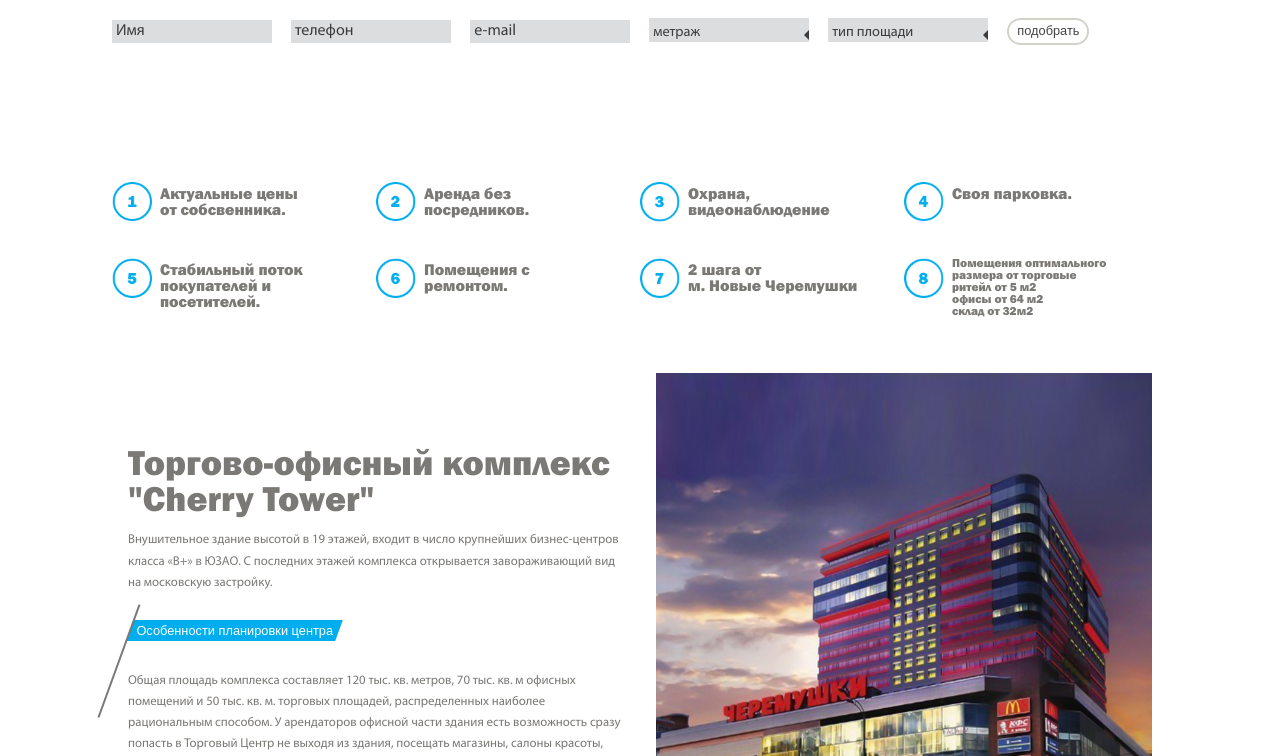
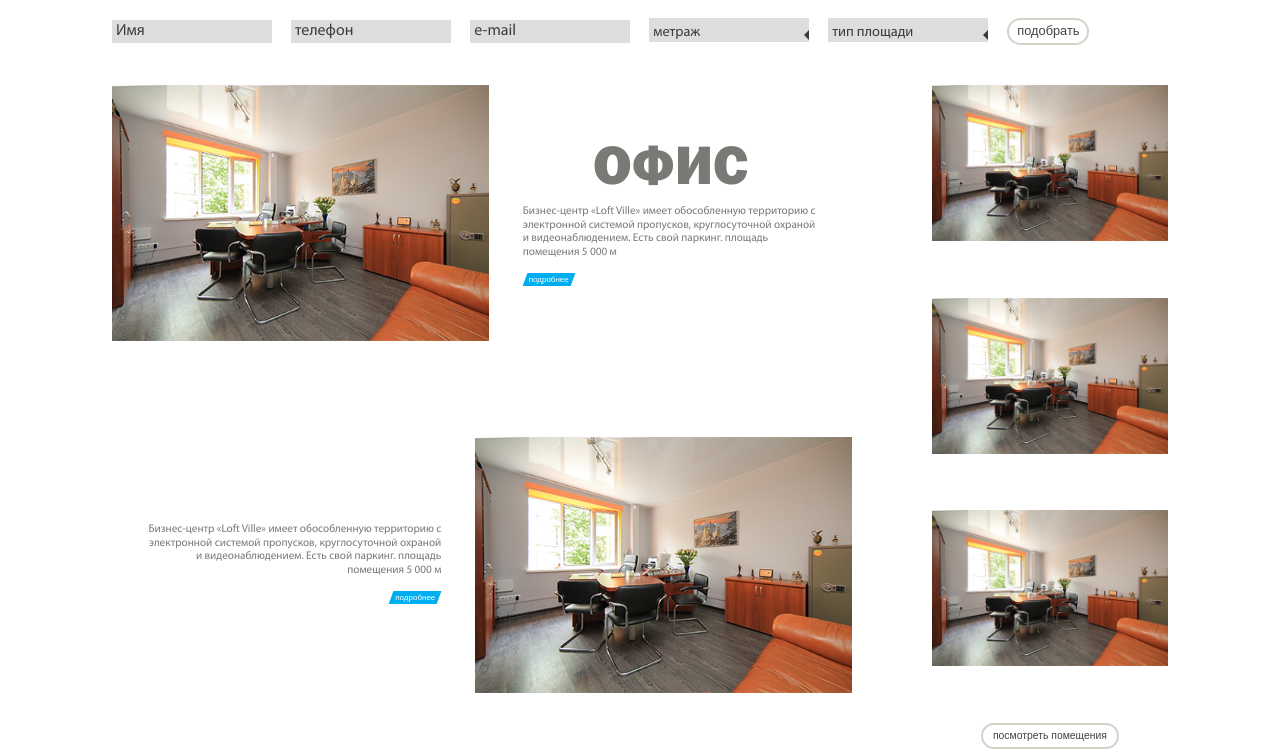
Before and after one commit to solaire-off/cherry-tower, a website: page app/index.html in a window 1280 px wide. Shown: the part 704-1460 px from the top of the page. Drawn offline with Linux system fonts and the light colour scheme.

Commit message:
Block 'rental'

```diff
--- a/app/index.html
+++ b/app/index.html
@@ -49,7 +49,6 @@
 	<section class="section" id="rental">
 		<div class="container">
 			<p class="section-title is-1">Подобрать помещение </p>
-
 			<div class="rental-form">
 				<form action="#" class="form">
 					<input class="field" type="text" placeholder="Имя">
@@ -70,6 +69,49 @@
 					</select>
 					<button class="button is-circle is-white is-sm">подобрать</button>
 				</form>
+			</div>
+			<div class="rental">
+				<div class="main-rental">
+					<div class="big-rental">
+						<img class="big-rental-img" src="img/office.png" alt="Офис">
+						<div class="big-rental-info">
+							<p class="title is-1">Офис</p>
+							<p>
+								Бизнес-центр «Loft Ville» имеет обособленную
+								территорию с электронной системой
+								пропусков, круглосуточной охраной и
+								видеонаблюдением. Есть свой паркинг.
+								площадь помещения  5 000 м
+								</p>
+								<p class="align-text is-left"><button class="button is-parallelogram is-blue">подробнее</button></p>
+						</div>
+					</div>
+					<div class="big-rental">
+						<div class="big-rental-info">
+
+							<p class="align-text is-right">Бизнес-центр «Loft Ville» имеет обособленную
+							территорию с электронной системой
+							пропусков, круглосуточной охраной и
+							видеонаблюдением. Есть свой паркинг.
+							площадь помещения  5 000 м </p>
+							<p class="align-text is-right"><button class="button is-parallelogram is-blue">подробнее</button></p>
+
+						</div>
+						<img class="big-rental-img" src="img/office.png" alt="Офис">
+					</div>
+				</div>
+				<div class="side-rental">
+					<div class="small-rental">
+						<img src="img/office.png" alt="Офис">
+					</div>
+					<div class="small-rental">
+						<img src="img/office.png" alt="Офис">
+					</div>
+					<div class="small-rental">
+						<img src="img/office.png" alt="Офис">
+					</div>
+					<p class="align-text is-center"><button class="button is-circle is-white is-xs">посмотреть помещения</button></p>
+				</div>
 			</div>
 		</div>
 	</section>
--- a/app/sass/main.sass
+++ b/app/sass/main.sass
@@ -145,6 +145,10 @@
     &.is-sm
         font-size: 1.6rem;
         padding: 0.5rem 1rem;
+
+    &.is-xs
+      font-size: 1.3rem;
+      padding: 0.6rem 1.2rem;
 
     &.is-white
       border: 2px solid #d3d2c9;
@@ -335,7 +339,7 @@
 
 
 #best
-  padding-top: 6rem
+  padding-top: 1rem
   padding-bottom: 2rem
 
 .best-item
@@ -471,25 +475,6 @@
       width: 14rem
 
 
-#rental
-  margin-top: 4rem
-
-.rental-form
-  margin-top: 2rem
-  input
-    font-size: 2rem
-    background: #dbddde
-    border: transparent
-    padding: .3rem .5rem
-
-  .field, .select
-    margin-right: 2rem
-    width: 20rem
-
-
-
-
-
 .select-hidden
   display: none;
   visibility: hidden;
@@ -561,9 +546,67 @@
     &[rel="hide"]
       display: none;
 
+#rental
+  margin-top: 4rem
+  padding-bottom: 0
+
+.rental-form
+  margin-top: 2rem
+  input
+    font-size: 2rem
+    background: #dbddde
+    border: transparent
+    padding: .3rem .5rem
+
+  .field, .select
+    margin-right: 2rem
+    width: 20rem
 
 
 
 
+.rental
+  @include flex
+  justify-content: space-between
+  flex-wrap: nowrap
+  margin-top: 5rem
+  .main-rental
+    flex-grow: 1;
+
+
+.small-rental
+  margin-bottom: 6rem
+  img
+    width: 29.5rem;
+    height: 19.5rem;
+    object-fit: cover;
+
+.big-rental
+  display: flex
+  justify-content: space-around
+  align-items: center
+  margin-bottom: 12rem
+  margin-right: 10rem
+
+  .big-rental-img
+    width: 51%
+    height: 32rem
+    object-fit: cover
+  .big-rental-info
+    width: 40%
+    font-size: 1.4rem
+    margin: 0 4.5%
+
+    p
+      line-height: 1.2
+      //max-width: 60%
+      margin: 1.5rem auto
+
+    .title
+      line-height: 1
+      text-align:  center
+      font-family: $bold_font
+      text-transform: uppercase
+
 
 @import "media" // Всегда в конце
```
Also changed, not shown: app/css/main.min.css, app/img/office.png (added).
